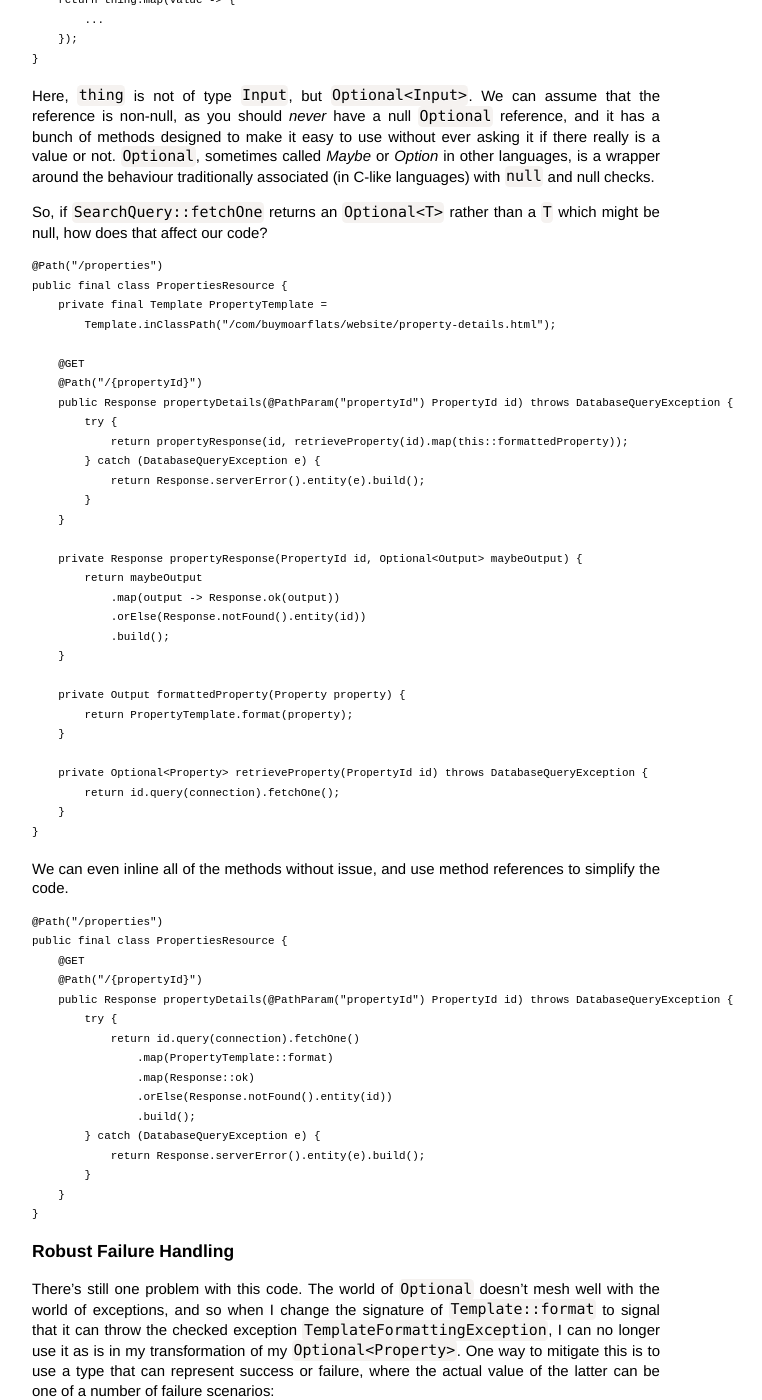
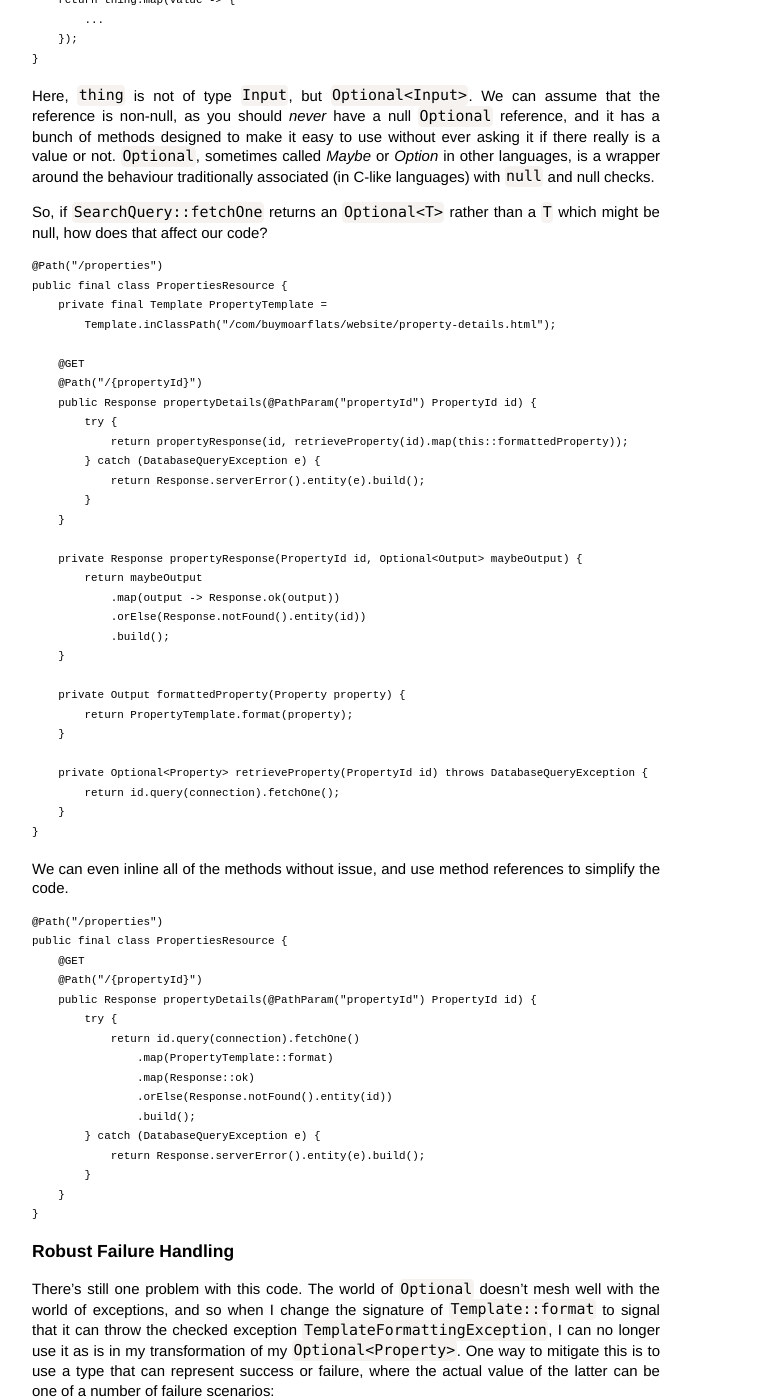
Before and after one commit to SamirTalwar/talks, a Jekyll site: the page built from use-your-type-system.md, in a window 1280 px wide and 1400 px high, scrolled down 9777 px. Shown: the whole window, without its empty margins (294-1056 px from the left). Built offline with Jekyll 4.4.1, drawn with Linux system fonts in a browser that asks for light colours; nearby versions of some CDN libraries; comment, search, counter and statistics services are not loaded; some of the changed text lies outside the part shown.

Commit message:
Fix some typos.

```diff
--- a/use-your-type-system.md
+++ b/use-your-type-system.md
@@ -123,7 +123,7 @@ That's *way* more readable. But there's still something missing here. We can see
     Stream<PropertyId> searchResults = searchForProperties(
             PropertyType.RENTAL,
             MonthlyBudget.of(500, GBP),
-            CircularArea.around(Coordinate.of(51.525094, -0.127305)
+            CircularArea.around(Coordinate.of(51.525094, -0.127305))
                         .with(Radius.of(2, MILES)));
 
 This gets me thinking, though. All of these properties are facets of the thing we're looking for. Together, they make up a *search query*. We're constructing the search query *and* executing the query in the same place. I'd like to construct a search query here, and let something else actually run the query.
@@ -471,7 +471,7 @@ So, if `SearchQuery::fetchOne` returns an `Optional<T>` rather than a `T` which
 
         @GET
         @Path("/{propertyId}")
-        public Response propertyDetails(@PathParam("propertyId") PropertyId id) throws DatabaseQueryException {
+        public Response propertyDetails(@PathParam("propertyId") PropertyId id) {
             try {
                 return propertyResponse(id, retrieveProperty(id).map(this::formattedProperty));
             } catch (DatabaseQueryException e) {
@@ -501,7 +501,7 @@ We can even inline all of the methods without issue, and use method references t
     public final class PropertiesResource {
         @GET
         @Path("/{propertyId}")
-        public Response propertyDetails(@PathParam("propertyId") PropertyId id) throws DatabaseQueryException {
+        public Response propertyDetails(@PathParam("propertyId") PropertyId id) {
             try {
                 return id.query(connection).fetchOne()
                     .map(PropertyTemplate::format)
```
Also changed, not shown: other parts of use-your-type-system.md (+5 -5 lines).
